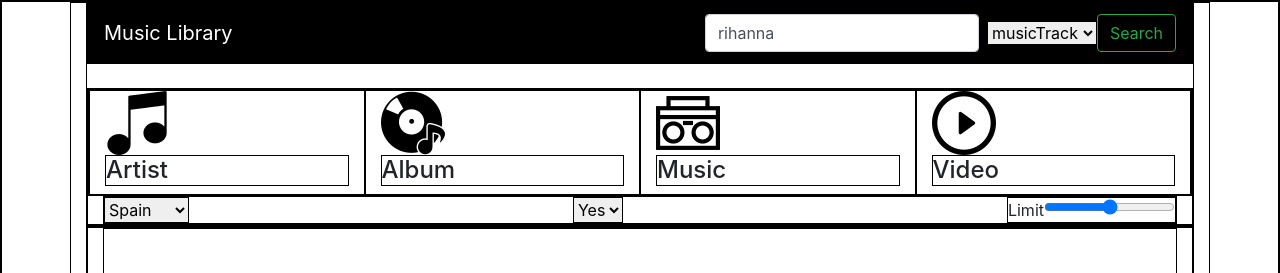
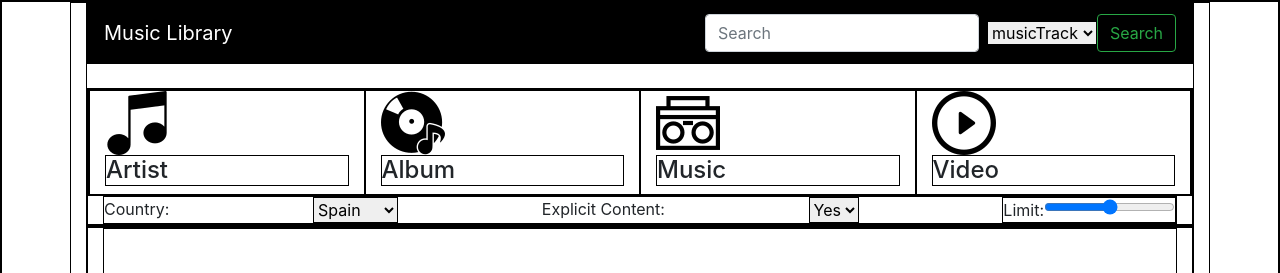
Before and after one commit to alfonsodelag/musiclibrary, a plain HTML site: page index.html in a window 1280 px wide. Shown: the top 273 px of the page. Drawn offline with nearby package versions, Linux system fonts and the light colour scheme.

Commit message:
changes to html

```diff
--- a/assets/js/script.js
+++ b/assets/js/script.js
@@ -14,7 +14,3 @@ $("#submit").click(function(e){
         }
     });
 });
-
-
-
-// });
--- a/index.html
+++ b/index.html
@@ -16,7 +16,7 @@
         <nav class="navbar bg-Darker white">
         <a class="navbar-brand text-white">Music Library</a>
         <form class="form-inline">
-            <input class="form-control mr-sm-2" type="search" id="inputSearch" placeholder="Search" aria-label="Search" value="rihanna">
+            <input class="form-control mr-sm-2" type="search" id="inputSearch" placeholder="Search" aria-label="Search">
             <select name="entity" id="entity">
                 <option value="musicTrack">musicTrack</option>
                 <option value="musicArtist">musicArtist</option>
@@ -53,16 +53,16 @@
 
             </div>
             <div class="d-flex justify-content-between">
-                <select name="country" id="country">
+                Country:<select name="country" id="country">
                     <option value="ES">Spain</option>
                     <option value="EC">Ecuador</option>
                 </select>
-                <select name="explicit" id="explicit">Explicit Content
+                Explicit Content:<select name="explicit" id="explicit">
                     <option value="Yes">Yes</option>
                     <option value="No">No</option>
                 </select>
                 <div>
-                    Limit<input id="limit" type="range" min="1" max="200">
+                Limit:<input id="limit" type="range" min="1" max="200">
                 </div>
             </div>
         </div>
```
